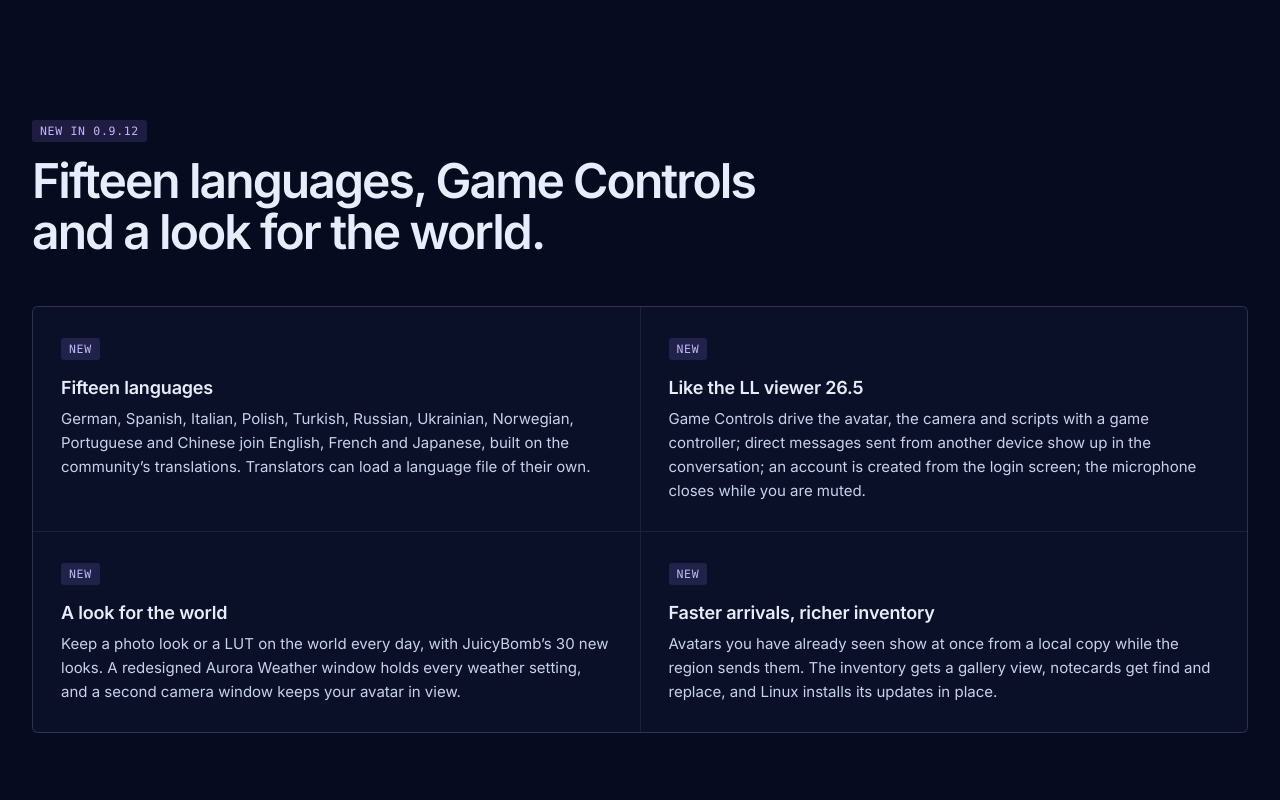
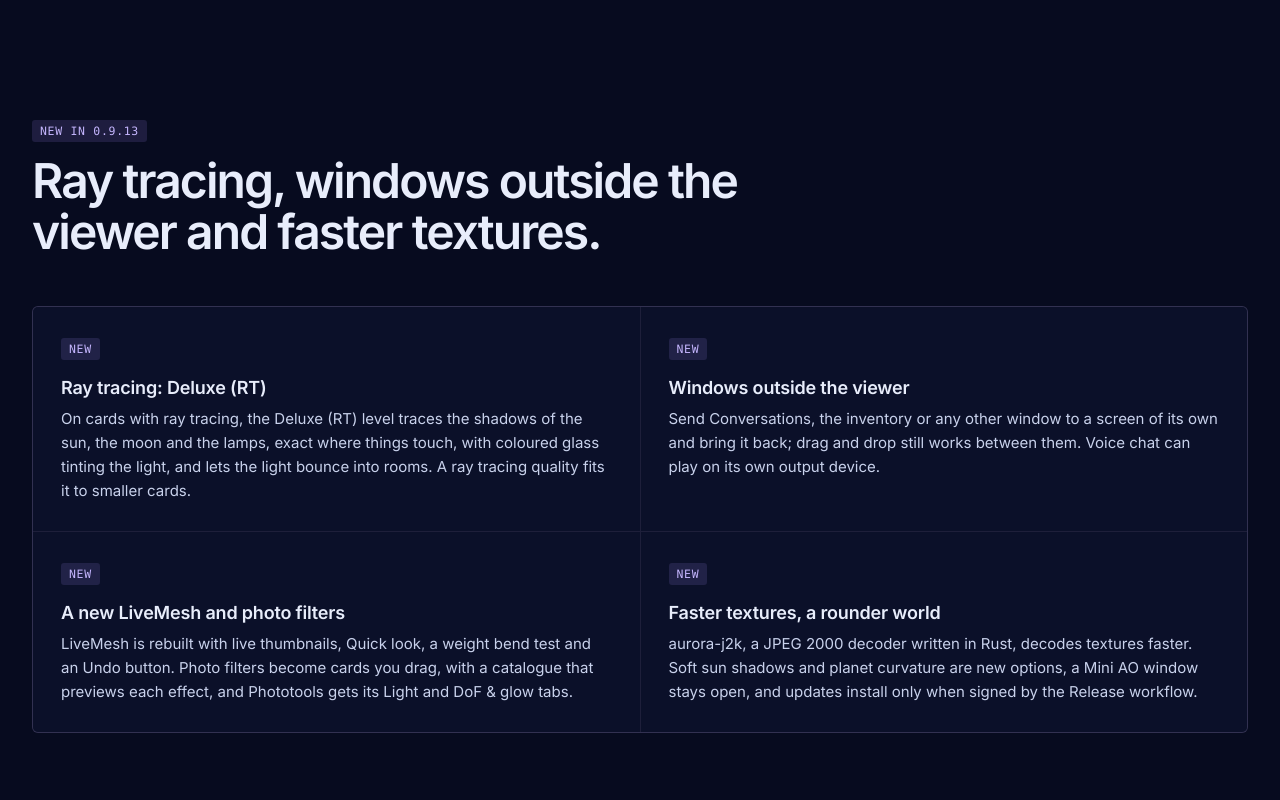
Before and after one commit to Aurora-Viewer/Aurora-Viewer-Website, a plain HTML site: page index.html in a window 1280 px wide. Shown: the part 920-1720 px from the top of the page. Drawn offline with Linux system fonts and the light colour scheme; no server answers.

Commit message:
0.9.13 highlights, version, date and download sizes (#38)
Co-authored-by: Ødesså <4887819+Odessa-Draekavik@users.noreply.github.com>

```diff
--- a/assets/js/site.js
+++ b/assets/js/site.js
@@ -318,17 +318,17 @@
     'road.eyebrow': 'Feuille de route',
     'road.title': 'En chemin.',
     soon: 'Bientôt',
-    'new.chip': 'Nouveau dans la 0.9.12',
-    'new.title': 'Quinze langues, les Contrôles de jeu et un look pour le monde.',
+    'new.chip': 'Nouveau dans la 0.9.13',
+    'new.title': 'Le lancer de rayons, des fenêtres hors du viewer et des textures plus rapides.',
     'new.badge': 'Nouveau',
-    'new.languages.title': 'Quinze langues',
-    'new.languages.text': 'L’allemand, l’espagnol, l’italien, le polonais, le turc, le russe, l’ukrainien, le norvégien, le portugais et le chinois rejoignent l’anglais, le français et le japonais, grâce aux traductions de la communauté. Les traducteurs peuvent charger leur propre fichier de langue.',
-    'new.ll265.title': 'Comme le viewer LL 26.5',
-    'new.ll265.text': 'Les Contrôles de jeu pilotent l’avatar, la caméra et les scripts avec une manette ; les messages privés envoyés depuis un autre appareil arrivent dans la conversation ; un compte se crée depuis l’écran de connexion ; le micro se ferme en sourdine.',
-    'new.look.title': 'Un look pour le monde',
-    'new.look.text': 'Gardez un look photo ou une LUT sur le monde au quotidien, avec 30 nouveaux looks de JuicyBomb. La fenêtre Météo Aurora, repensée, réunit tous les réglages de la météo, et une seconde caméra garde votre avatar en vue.',
-    'new.arrivals.title': 'Des arrivées plus rapides, un inventaire plus riche',
-    'new.arrivals.text': 'Les avatars déjà vus s’affichent tout de suite depuis une copie locale, pendant que la région les envoie. L’inventaire a une vue galerie, les notes ont Rechercher et remplacer, et Linux installe ses mises à jour sur place.',
+    'new.rt.title': 'Le lancer de rayons : Deluxe (RT)',
+    'new.rt.text': 'Sur les cartes qui gèrent le lancer de rayons, le niveau Deluxe (RT) trace les ombres du soleil, de la lune et des lampes, exactes au contact, le verre coloré teinte la lumière, et la lumière rebondit jusque dans les pièces. Une qualité du lancer de rayons l’adapte aux cartes plus modestes.',
+    'new.outside.title': 'Des fenêtres hors du viewer',
+    'new.outside.text': 'Envoyez les Conversations, l’inventaire ou n’importe quelle fenêtre sur un écran à part, puis ramenez-la ; le glisser-déposer marche toujours entre elles. La voix peut avoir sa propre sortie audio.',
+    'new.livemesh.title': 'Un nouveau LiveMesh et des filtres photo',
+    'new.livemesh.text': 'LiveMesh est refait, avec des miniatures en direct, l’Aperçu rapide, un test de pliage des poids et un bouton Annuler. Les filtres photo deviennent des cartes à glisser, avec un catalogue qui montre chaque effet, et Outils photo gagne ses onglets Lumière et Profondeur de champ et glow.',
+    'new.j2k.title': 'Des textures plus rapides, un monde plus rond',
+    'new.j2k.text': 'aurora-j2k, un décodeur JPEG 2000 écrit en Rust, décode les textures plus vite. Ombres douces et Courbure de la planète sont de nouvelles options, une fenêtre Mini AO reste ouverte, et seules les mises à jour signées par le workflow Release s’installent.',
     'road.water.title': 'Une eau plus vivante, finalisée',
     'road.water.text': 'Vagues, écume, caustiques et sillages sortis de leur stade expérimental.',
     'road.updates.title': 'Mises à jour en un clic sur Mac',
--- a/index.html
+++ b/index.html
@@ -73,8 +73,8 @@
   <div class="wrap hero-in">
     <div class="hero-copy">
       <p class="hero-tag">
-        <span class="vtag"><span data-i18n="pill.before">Version</span> <span data-version>0.9.12</span> <span data-i18n="pill.after">is out</span></span>
-        <span data-release-date data-date="2026-11-21T02:48:51Z">November 21, 2026</span>
+        <span class="vtag"><span data-i18n="pill.before">Version</span> <span data-version>0.9.13</span> <span data-i18n="pill.after">is out</span></span>
+        <span data-release-date data-date="2026-11-23T21:48:59Z">November 23, 2026</span>
         <a href="https://github.com/Aurora-Viewer/Aurora-Viewer/releases/latest" data-release-link><span data-i18n="pill.notes">Release notes</span> →</a>
       </p>
       <h1 class="display h1" data-i18n="hero.title">Second Life,<br>beautifully fast.</h1>
@@ -102,13 +102,13 @@
 
 <section id="new" class="sec">
   <div class="wrap">
-    <p class="eyebrow"><span class="chip violet" data-i18n="new.chip">New in 0.9.12</span></p>
-    <h2 class="display h2" data-i18n="new.title">Fifteen languages, Game Controls and a look for the world.</h2>
+    <p class="eyebrow"><span class="chip violet" data-i18n="new.chip">New in 0.9.13</span></p>
+    <h2 class="display h2" data-i18n="new.title">Ray tracing, windows outside the viewer and faster textures.</h2>
     <div class="feat">
-      <div class="card scard"><span class="chip violet" data-i18n="new.badge">New</span><h3 data-i18n="new.languages.title">Fifteen languages</h3><p data-i18n="new.languages.text">German, Spanish, Italian, Polish, Turkish, Russian, Ukrainian, Norwegian, Portuguese and Chinese join English, French and Japanese, built on the community’s translations. Translators can load a language file of their own.</p></div>
-      <div class="card scard"><span class="chip violet" data-i18n="new.badge">New</span><h3 data-i18n="new.ll265.title">Like the LL viewer 26.5</h3><p data-i18n="new.ll265.text">Game Controls drive the avatar, the camera and scripts with a game controller; direct messages sent from another device show up in the conversation; an account is created from the login screen; the microphone closes while you are muted.</p></div>
-      <div class="card scard"><span class="chip violet" data-i18n="new.badge">New</span><h3 data-i18n="new.look.title">A look for the world</h3><p data-i18n="new.look.text">Keep a photo look or a LUT on the world every day, with JuicyBomb’s 30 new looks. A redesigned Aurora Weather window holds every weather setting, and a second camera window keeps your avatar in view.</p></div>
-      <div class="card scard"><span class="chip violet" data-i18n="new.badge">New</span><h3 data-i18n="new.arrivals.title">Faster arrivals, richer inventory</h3><p data-i18n="new.arrivals.text">Avatars you have already seen show at once from a local copy while the region sends them. The inventory gets a gallery view, notecards get find and replace, and Linux installs its updates in place.</p></div>
+      <div class="card scard"><span class="chip violet" data-i18n="new.badge">New</span><h3 data-i18n="new.rt.title">Ray tracing: Deluxe (RT)</h3><p data-i18n="new.rt.text">On cards with ray tracing, the Deluxe (RT) level traces the shadows of the sun, the moon and the lamps, exact where things touch, with coloured glass tinting the light, and lets the light bounce into rooms. A ray tracing quality fits it to smaller cards.</p></div>
+      <div class="card scard"><span class="chip violet" data-i18n="new.badge">New</span><h3 data-i18n="new.outside.title">Windows outside the viewer</h3><p data-i18n="new.outside.text">Send Conversations, the inventory or any other window to a screen of its own and bring it back; drag and drop still works between them. Voice chat can play on its own output device.</p></div>
+      <div class="card scard"><span class="chip violet" data-i18n="new.badge">New</span><h3 data-i18n="new.livemesh.title">A new LiveMesh and photo filters</h3><p data-i18n="new.livemesh.text">LiveMesh is rebuilt with live thumbnails, Quick look, a weight bend test and an Undo button. Photo filters become cards you drag, with a catalogue that previews each effect, and Phototools gets its Light and DoF &amp; glow tabs.</p></div>
+      <div class="card scard"><span class="chip violet" data-i18n="new.badge">New</span><h3 data-i18n="new.j2k.title">Faster textures, a rounder world</h3><p data-i18n="new.j2k.text">aurora-j2k, a JPEG 2000 decoder written in Rust, decodes textures faster. Soft sun shadows and planet curvature are new options, a Mini AO window stays open, and updates install only when signed by the Release workflow.</p></div>
     </div>
   </div>
 </section>
@@ -503,9 +503,9 @@
       <a class="btn btn-line" href="https://github.com/Aurora-Viewer/Aurora-Viewer/releases" data-i18n="news.all">All release notes</a>
     </div>
     <div class="news" data-news>
-      <a class="nrow" href="https://github.com/Aurora-Viewer/Aurora-Viewer/releases/tag/v0.9.12"><time datetime="2026-11-21">November 21, 2026</time><div class="nbody"><h3>Aurora 0.9.12: fifteen languages, Game Controls and a look for the world</h3><p>Aurora now speaks fifteen languages: German, Spanish, Italian, Polish, Turkish, Russian, Ukrainian, Norwegian, Portuguese and Chinese join English, French and Japanese, built on the community's translations. Game Controls let a game controller drive the avatar, the camera and scripts, like the LL viewer 26.5. Photo looks and LUTs can stay on the world, with 30 new looks by JuicyBomb. Versions before 0.9.12 must update, within 12 hours. The cache is cleared once at the first start and fills again by itself; your settings are kept.</p></div><span class="more" aria-hidden="true">→</span></a>
-      <article class="nrow"><time datetime="2026-11-21">November 21, 2026</time><div class="nbody"><h3>Chat, avatars and inventory</h3><p>Direct messages sent from another device, the mobile app included, now show up in the conversation. Avatars you have already seen show at once from a local copy while the region sends them. The inventory gets a Gallery view, notecards get find and replace, and the Second camera window keeps your avatar in view. The Aurora Weather window is redesigned and holds every weather setting. A Second Life account can be created from the login screen, and Linux installs its updates in place.</p></div></article>
-      <article class="nrow"><time datetime="2026-11-21">November 21, 2026</time><div class="nbody"><h3>More like the Legacy Viewer</h3><p>The Phototools window, media and sounds heard from the avatar, the microphone closed while muted, permissions set on objects inside objects, Disable glass for accessibility, and RLVa as in the Legacy Viewer. Thanks to anne-skydancer, circuskid, ClifHofmann, dash-sl, Gaalrauch, Glychd, Izusl, KanikaBreed, Marakiinfinity, Memekiller, Nowalski, Odessa-Draekavik, PumpkinSpicePanda, and to the translators 00JackWild00, 1615424277, DDynamic-Evolution, deontodi-ctrl, SmurfCat1234, wolfosbournesl.</p></div></article>
+      <a class="nrow" href="https://github.com/Aurora-Viewer/Aurora-Viewer/releases/tag/v0.9.13"><time datetime="2026-11-23">November 23, 2026</time><div class="nbody"><h3>Aurora 0.9.13: ray tracing, windows outside the viewer and faster textures</h3><p>Deluxe (RT) is a new graphics level for cards with ray tracing: the shadows of the sun, the moon and the lamps are traced, exact where things touch, coloured glass tints the light and the light bounces into rooms. Any window can go outside the viewer, to another screen. Textures decode faster with aurora-j2k, Aurora's own JPEG 2000 decoder. Versions before 0.9.13 must update, within 12 hours. The cache is cleared once at the first start and fills again by itself; your settings are kept.</p></div><span class="more" aria-hidden="true">→</span></a>
+      <article class="nrow"><time datetime="2026-11-23">November 23, 2026</time><div class="nbody"><h3>Building, photos and avatars</h3><p>LiveMesh is rebuilt, with live thumbnails, Quick look, a weight bend test and an Undo button. Photo filters become cards you drag, with a catalogue that previews each effect, and Phototools gets its Light and DoF &amp; glow tabs. A Mini AO window stays open and shows what is playing, voice chat can use its own output device, and your own environment can stay on a parcel. Soft sun shadows and planet curvature are new experimental options.</p></div></article>
+      <article class="nrow"><time datetime="2026-11-23">November 23, 2026</time><div class="nbody"><h3>More like the Legacy Viewer</h3><p>Show in inventory for the objects you rezzed, Delete on worn items, groups beside your friends in Contacts, Rendering features › UI, the small camera window, the Bento idle pose, and RLVa checked again in every domain. Updates now install only when signed by the Release workflow. Thanks to AiAiCaptainn, anakima, anne-skydancer, baddawge, circuskid, ClifHofmann, Diviniity, etherealkeshii, Gaalrauch, Glychd, iGao, Izusl, KanikaBreed, KuraiKitsune, Marakiinfinity, Memekiller, MrBollie, Nowalski, Odessa-Draekavik, p1u3o, PumpkinSpicePanda, Ramius1701, RheaMercury.</p></div></article>
     </div>
   </div>
 </section>
```
Also changed, not shown: download/index.html (+16 -16 lines).
